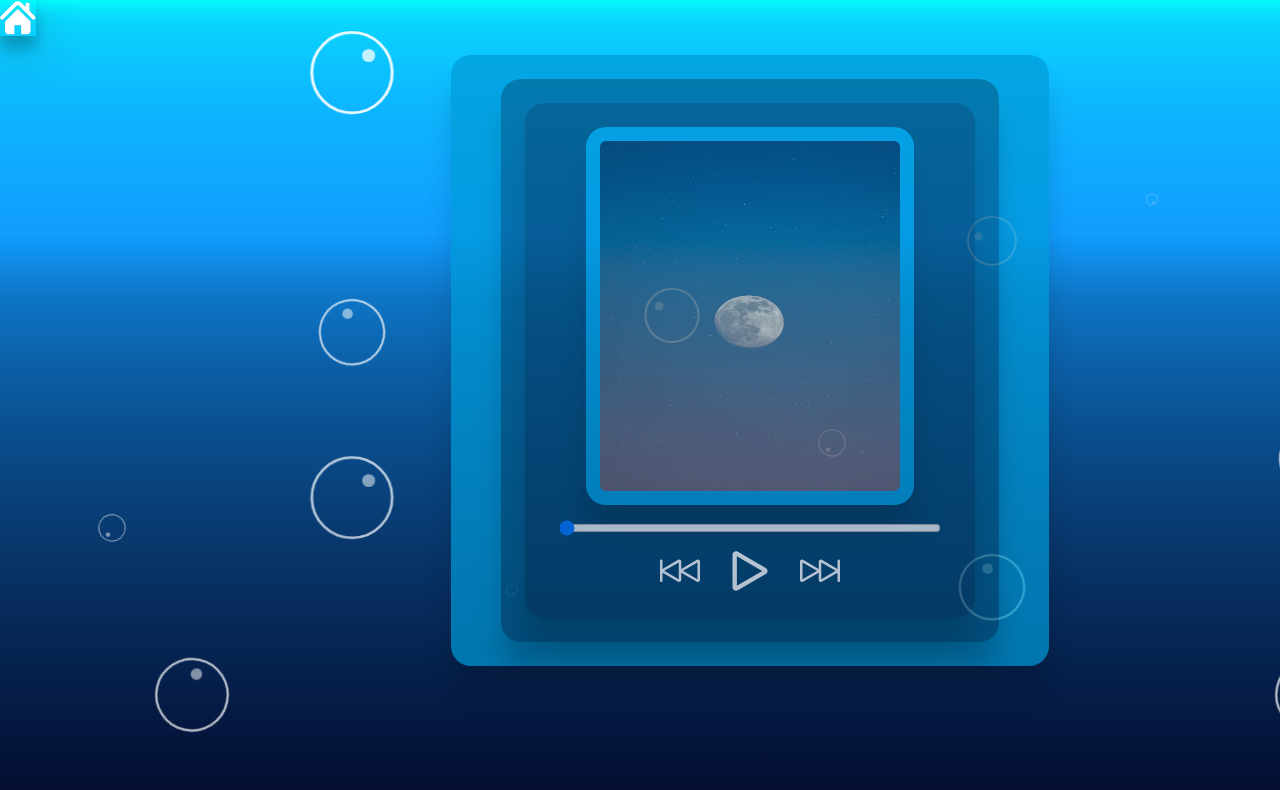
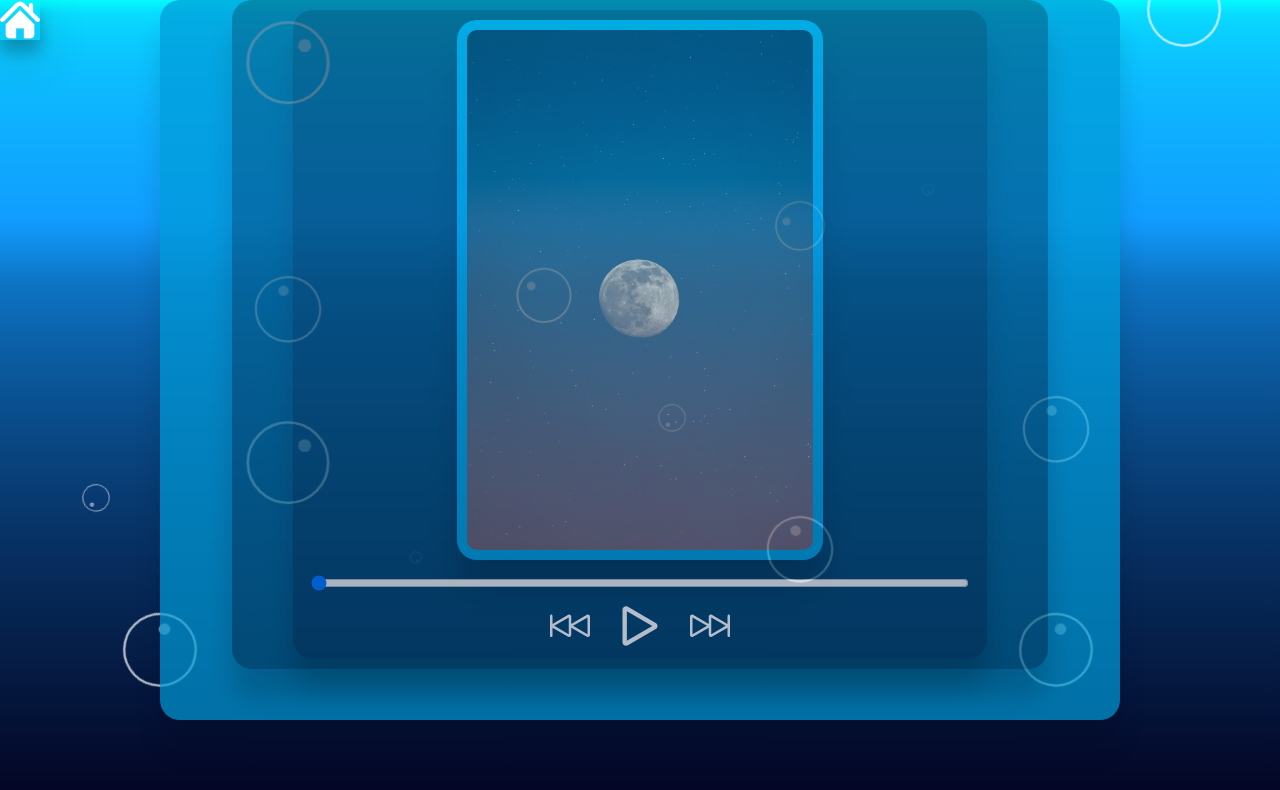
Before and after one commit to nishanttorres/News-Synthesizer-CSC490, a React (Create React App) app in the folder sample/news-synthesizer-jsx/: page /audio in a window 1280 px wide. Shown: the top 790 px of the page. Built offline with nearby package versions, Linux system fonts and the light colour scheme.

Commit message:
Css adjustments

```diff
--- a/sample/news-synthesizer-jsx/src/css-styling/audio-home.css
+++ b/sample/news-synthesizer-jsx/src/css-styling/audio-home.css
@@ -1,22 +1,22 @@
-.App {
-
-    padding-bottom: 450px;
-    background-color: rgb(4, 46, 82);
-}
-
 button :hover {
     box-shadow: 0 12px 16px 0 rgba(0, 0, 0, 0.24), 0 17px 50px 0 rgba(0, 0, 0, 0.19);
 }
 
 .home-but-audio {
     color: #00000000;
+    height: 40px;
+    width: 40px;
+    position: fixed;
 }
 
 .audio-player {
+    padding-top: 10px;
+    padding-bottom: 10px;
     background-color: rgba(4, 46, 82, 0.549);
-    max-width: 450px;
+    max-width: 85%;
+    max-height: 100%;
+    min-height: 90%;
     border-radius: 20px;
-    padding: 24px;
     box-shadow: 0 28px 28px rgba(0, 0, 0, 0.2);
     margin: auto;
     color: var(--white);
@@ -25,11 +25,12 @@ button :hover {
 }
 
 .audio-cover {
-
     background-color: rgb(0, 155, 216);
-    max-width: 550px;
+    max-width: 75%;
+    min-width: 75%;
+    min-height: 90%;
+    max-height: 100%;
     border-radius: 20px;
-    padding: 24px;
     box-shadow: 0 28px 28px rgba(0, 0, 0, 0.2);
     margin: auto;
     color: var(--white);
@@ -39,16 +40,17 @@ button :hover {
 }
 
 .top {
-    position: fixed;
-    width: 1500px;
+    position: absolute;
+    width: 100%;
+    height: 100%;
     z-index: 3;
     opacity: 2;
 }
 
 .back {
     position: fixed;
-    height: 850px;
-    width: 1600px;
+    height: 100%;
+    width: 100%;
     opacity: 1.7;
     z-index: 1;
 }
--- a/sample/news-synthesizer-jsx/src/css-styling/audio-player.css
+++ b/sample/news-synthesizer-jsx/src/css-styling/audio-player.css
@@ -1,8 +1,7 @@
 .image-audio {
     background-color: rgb(0, 155, 216);
-    max-width: 350px;
     border-radius: 20px;
-    padding: 14px;
+    padding: 10px;
     box-shadow: 0 28px 28px rgba(0, 0, 0, 0.2);
     margin: auto;
     color: var(--white);
@@ -28,8 +27,8 @@ button {
     border-radius: 20px;
     display: block;
     margin: auto;
-    height: 350px;
-    width: 300px;
+    max-width: 50%;
+    max-height: 50%;
 }
 
 
--- a/sample/news-synthesizer-jsx/src/css-styling/home.css
+++ b/sample/news-synthesizer-jsx/src/css-styling/home.css
@@ -5,24 +5,37 @@ h1 {
 
 .home {
     background-image: url(../songs-logo/capstone.png);
-    background-size: 150px;
-    position: relative;
+    background-size: 100%;
+    position: absolute;
+    width: 100%;
     padding-top: 20px;
     padding-bottom: 26%;
     margin: 0;
     text-align: center;
+
+    opacity: 1;
+
 }
 
 .news_preferences {
-    background-color: rgb(53, 129, 5);
+
+    height: 30px;
+    background-color: #eb5d06f0;
     display: inline-table;
     padding: 20px;
     box-shadow: 0 28px 28px rgba(0, 0, 0, 0.2);
     border-radius: 30px;
+    opacity: .9;
+    /* padding-bottom: 10%; */
+    max-width: 25%;
+}
+
+.news_preferences:hover {
+    opacity: 1;
 }
 
 .generate_button {
-    background-color: #fa8072;
+    background-color: #000000;
     padding: 16px;
     border-radius: 12px;
     color: white;
@@ -30,7 +43,7 @@ h1 {
 
 .generate_button:hover {
     box-shadow: 0 12px 16px 0 rgba(0, 0, 0, 0.24), 0 17px 50px 0 rgba(0, 0, 0, 0.19);
-    background-color: #4CAF50;
+    background-color: #662c00;
 }
 
 .date {
@@ -57,3 +70,10 @@ button+button {
 .change_2_info {
     width: 25px;
 }
+
+.select_loc,
+.select_cat,
+.select_len {
+
+    font-size: larger;
+}
```
Also changed, not shown: sample/news-synthesizer-jsx/src/component/buttons-svg/info.svg.
